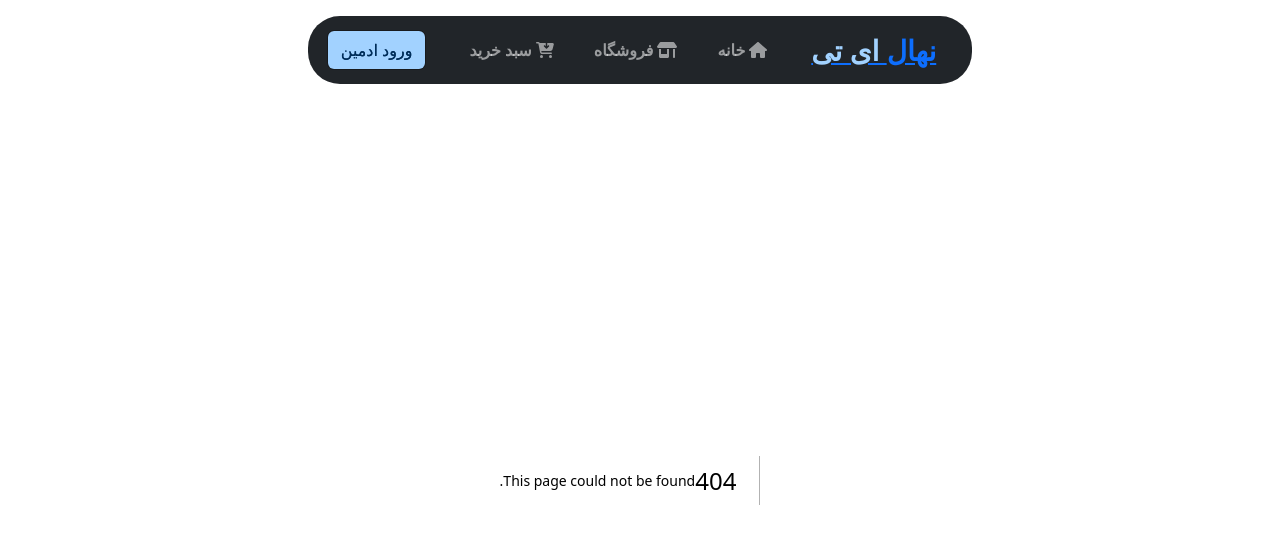
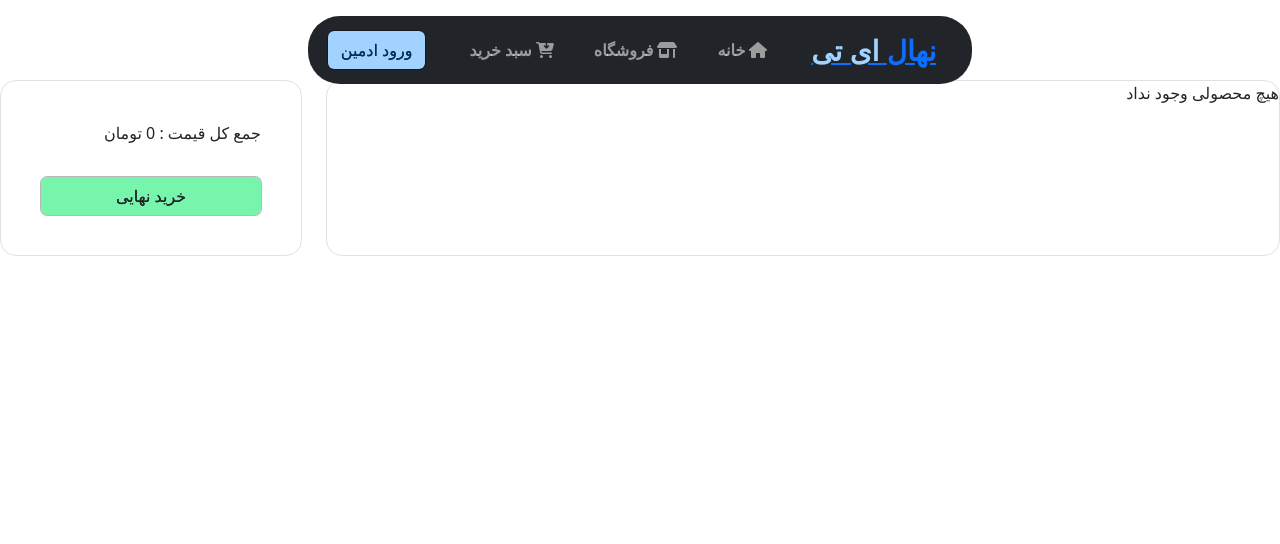
Before and after one commit to hamedrf/store-next-ts, a Next.js app: page /cart in a window 1280 px wide. Before the commit this address had no page. Shown: the top 544 px of the page. Built offline with nearby package versions, Linux system fonts and the light colour scheme.

Commit message:
create cart

```diff
--- /dev/null
+++ b/app/cart/page.tsx
@@ -0,0 +1,58 @@
+"use client";
+import MainBtn from "@/components/UI/MainBtn";
+import { RootState } from "@/hook/redux/store";
+import Image from "next/image";
+import { useSelector } from "react-redux";
+
+const Cart = () => {
+  const produts = useSelector((state: RootState) => state.productsSlice);
+
+  return (
+    <div className="grid grid-cols-12 gap-4">
+      <div className="col-span-9 border rounded-2xl  ">
+        {produts.cart.length !== 0 ? (
+          produts.cart.map((e) => {
+            return (
+              <div
+                key={e.id}
+                className="flex justify-between border-3 rounded-2xl my-10 !mx-5 hover:!border-4 hover:border-gray-300"
+              >
+                <div className="flex gap-5">
+                  <div className="h-30">
+                    <Image
+                      src="/img.jpg"
+                      alt="img"
+                      height={11111}
+                      width={11111}
+                      className="rounded-2xl h-full w-auto"
+                    />
+                  </div>
+                  <div className="flex flex-col justify-center">
+                    <div>{e.name}</div>
+                    <div>{e.description}</div>
+                  </div>
+                </div>
+                <div className="flex items-center gap-2 !mx-7">
+                  {e.price}X {e.quantityOrdered} = {e.price * e.quantityOrdered}
+                </div>
+              </div>
+            );
+          })
+        ) : (
+          <div>هیچ محصولی وجود نداد</div>
+        )}
+      </div>
+      <div className="col-span-3 border rounded-2xl flex flex-col gap-8 p-10">
+        جمع کل قیمت :{" "}
+        {produts.cart.reduce(
+          (total, item) => total + item.price * item.quantityOrdered,
+          0
+        )}{" "}
+        تومان
+        <MainBtn text="خرید نهایی " color="second" />
+      </div>
+    </div>
+  );
+};
+
+export default Cart;
--- a/components/UI/Navbar.tsx
+++ b/components/UI/Navbar.tsx
@@ -53,7 +53,7 @@ const MyNavbar = () => {
             >
               <Nav className="mx-4 my-lg-0 my-4 justify-content-center align-items-center flex-column-reverse flex-lg-row">
                 <Link
-                  href="http://localhost:3000"
+                  href="http://localhost:3000/cart"
                   data-rr-ui-event-key="#home"
                   className="nav-link"
                 >
```
